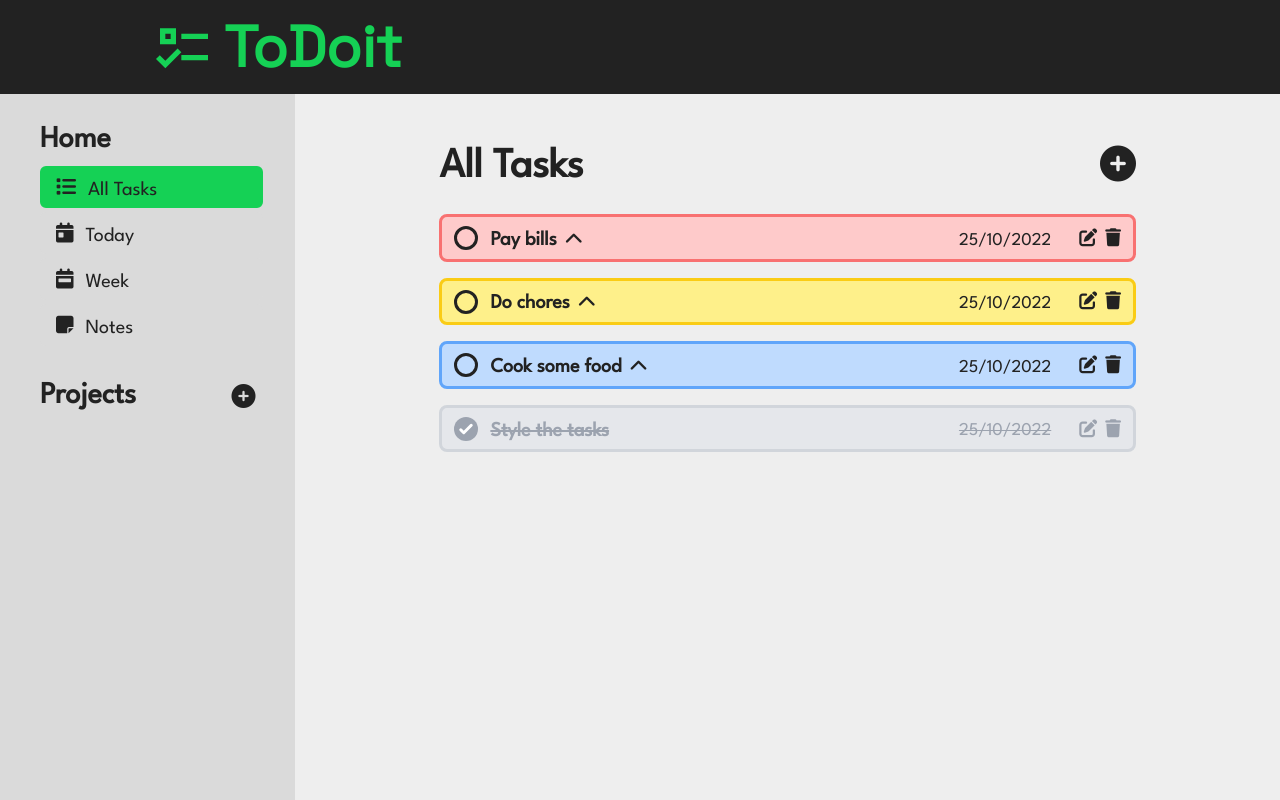
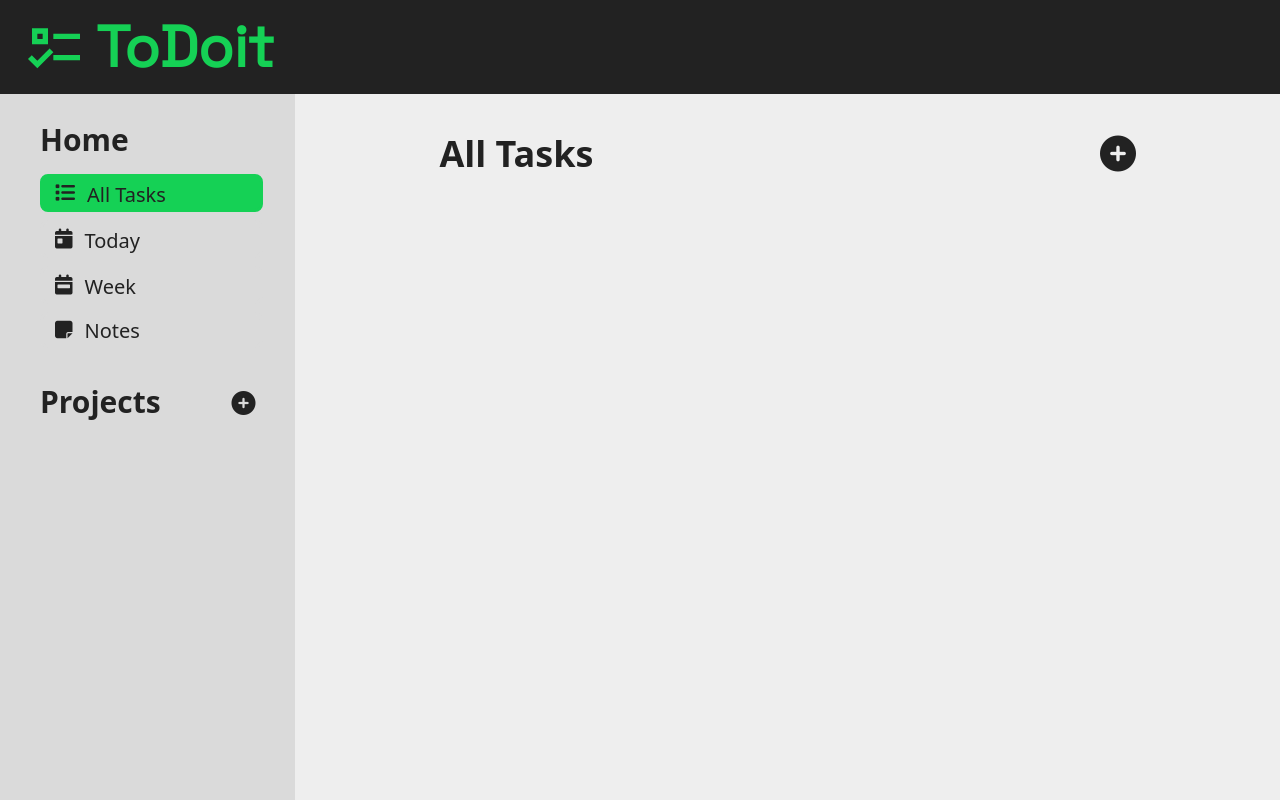
Before and after one commit to gozmansunday/todo-list-TOP, a website built with webpack: page dist/index.html in a window 1280 px wide. Built offline with nearby package versions, Linux system fonts and the light colour scheme.

Commit message:
Update index.html

```diff
--- a/dist/index.html
+++ b/dist/index.html
@@ -8,9 +8,11 @@
     <title>ToDoit</title>
 
   </head>
-  <body class="grid grid-rows-[1fr_11fr] h-screen md:grid-rows-[2fr_15fr]">
+  <body class="grid grid-rows-[1fr_11fr] h-screen lg:grid-rows-[2fr_15fr]">
+
+    <!-- HEADER -->
     <header class="bg-dark text-brand font-grotesk">
-      <div class="container mx-auto px-3 flex items-center gap-2 h-full md:px-0">
+      <div class="px-2 flex items-center gap-2 h-full md:px-6">
         <svg xmlns="http://www.w3.org/2000/svg" viewBox="0 0 24 24" class="fill-brand w-16"><path d="M3,5H9V11H3V5M5,7V9H7V7H5M11,7H21V9H11V7M11,15H21V17H11V15M5,20L1.5,16.5L2.91,15.09L5,17.17L9.59,12.59L11,14L5,20Z"/></svg>
         <h1 class="text-[2.5rem] mt-0.5 font-bold md:text-[3.6rem] md:mt-0">
           ToDoit
@@ -18,57 +20,64 @@
       </div>
     </header>
 
-    <main class="lg:grid grid-cols-[3fr_10fr] font-spartan text-dark">
-      <!-- Side Bar -->
-      <div class="hidden bg-mid lg:flex flex-col gap-7 pl-10 pr-8 py-7">
-        <div class="space-y-2">
+    <main class="lg:grid grid-cols-[3fr_10fr] font-dm text-dark">
+      <!-- SIDE BAR -->
+      <div class="hidden bg-mid lg:flex flex-col gap-8 pl-10 pr-8 py-7">
+        <!-- Home -->
+        <div class="space-y-4">
           <h2 class="text-3xl font-semibold">
             Home
           </h2>
-          <div class="space-y-1">
-            <div class="flex items-center gap-3 text-xl px-3 border-4 bg-brand border-brand rounded-md cursor-pointer lg:hover:border-brand">
+          <div class="space-y-2">
+            <div class="flex items-center gap-3 text-xl px-3 border-[3px] bg-brand border-brand rounded-lg cursor-pointer lg:hover:border-brand">
               <i class="fa-solid fa-list"></i>
-              <h4 class="pt-1.5">
+              <h4 class="pt-1">
                 All Tasks
               </h4>
             </div>
-            <div class="flex items-center gap-3 text-xl px-3 border-4 border-mid rounded-md cursor-pointer lg:hover:border-brand">
+
+            <div class="flex items-center gap-3 text-xl px-3 border-[3px] border-mid rounded-lg cursor-pointer lg:hover:border-brand">
               <i class="fa-solid fa-calendar-day"></i>
-              <h4 class="pt-1.5">
+              <h4 class="pt-1">
                 Today
               </h4>
             </div>
-            <div class="flex items-center gap-3 text-xl px-3 border-4 border-mid rounded-md cursor-pointer lg:hover:border-brand">
+
+            <div class="flex items-center gap-3 text-xl px-3 border-[3px] border-mid rounded-lg cursor-pointer lg:hover:border-brand">
               <i class="fa-solid fa-calendar-week"></i>
-              <h4 class="pt-1.5">
+              <h4 class="pt-1">
                 Week
               </h4>
             </div>
-            <div class="flex items-center gap-3 text-xl px-3 border-4 border-mid rounded-md cursor-pointer lg:hover:border-brand">
+
+            <div class="flex items-center gap-3 text-xl px-3 border-[3px] border-mid rounded-lg cursor-pointer lg:hover:border-brand">
               <i class="fa-solid fa-note-sticky"></i>
-              <h4 class="pt-1.5">
+              <h4 class="pt-0.5">
                 Notes
               </h4>
             </div>
           </div>
         </div>
 
+        <!-- Projects -->
         <div class="space-y-2 grid grid-rows-[2.75rem_17rem]">
           <div class="flex justify-between items-center text-3xl font-semibold pr-2">
             <h2>
               Projects
             </h2>
-            <i class="fa-solid fa-circle-plus text-2xl"></i>
+            <i class="fa-solid fa-circle-plus text-2xl pt-0.5"></i>
           </div>
-          <!-- <div class="space-y-1 overflow-auto">
-            <div class="flex items-center gap-3 text-xl px-3 border-4 border-mid rounded-md cursor-pointer lg:hover:border-brand">
-              <i class="fa-solid fa-angle-right"></i>
+
+          <!-- <div class="space-y-2 overflow-auto">
+            <div class="flex items-center gap-3 text-xl px-3 border-[3px] border-mid rounded-lg cursor-pointer lg:hover:border-brand">
+              <i class="fa-solid fa-caret-right"></i>
               <h4 class="pt-1">
                 School
               </h4>
             </div>
-            <div class="flex items-center gap-3 text-xl px-3 border-4 border-mid rounded-md cursor-pointer lg:hover:border-brand">
-              <i class="fa-solid fa-angle-right"></i>
+
+            <div class="flex items-center gap-3 text-xl px-3 border-[3px] border-mid rounded-lg cursor-pointer lg:hover:border-brand">
+              <i class="fa-solid fa-caret-right"></i>
               <h4 class="pt-1">
                 Chores
               </h4>
@@ -80,105 +89,107 @@
       <!-- Main Bar -->
       <div class="bg-light h-full p-4 md:py-10 md:px-36">
         <!-- Tasks Section -->
-        <div class="space-y-5">
+        <div class="space-y-6">
           <!-- Tasks Section Heading -->
-          <div class="flex items-center justify-between ">
-            <h2 class="text-[2.4rem] pt-2 leading-tight font-semibold md:text-[2.6rem]">
+          <div class="flex items-center justify-between">
+            <h2 class="text-4xl font-semibold">
               All Tasks
             </h2>
-            <i id="new-task-btn" class="fa-solid fa-circle-plus text-3xl transition duration-150 md:text-4xl lg:hover:scale-110"></i>
+            <i id="new-task-form-btn" class="fa-solid fa-circle-plus text-3xl transition duration-150 md:text-4xl lg:hover:scale-110"></i>
           </div>
 
-          <div class="space-y-3 md:space-y-4">
-            <div class="text-md flex justify-between items-center border-[3px] border-red-400 bg-red-200 rounded-lg px-3 py-1 transition duration-150 hover:bg-red-400 hover:scale-[1.02] md:text-lg">
-              <div class="flex gap-2">
-                <div class="pt-[0.2rem] md:pt-[0.12rem]">
-                  <input type="checkbox" class="finish-task border-[3px] border-dark rounded-full w-5 h-5 bg-transparent checked:text-dark focus:ring-0 focus:ring-offset-0 md:w-6 md:h-6">
+          <!-- Tasks -->
+          <div class="space-y-3.5">
+            <!-- <div class="text-sm flex justify-between items-center border-[3px] border-red-400 bg-red-200 rounded-lg px-3 py-0.5 transition duration-150 md:text-base">
+              <div class="flex gap-2 items-center">
+                <div class="">
+                  <input type="checkbox" class="finish-task border-[3px] border-dark rounded-full w-5 h-5 bg-transparent checked:text-dark focus:ring-0 focus:ring-offset-0">
                 </div>
-                <h4 class="text-lg font-semibold pt-1 ml-1 md:text-xl">Pay bills</h4>
-                <i class="fa-solid fa-chevron-up pt-[0.64rem] md:pt-[0.55rem]"></i>
+                <h4 class="text-lg font-semibold pt-0.5 ml-1">Pay bills</h4>
+                <i class="fa-solid fa-chevron-up text-sm pt-1.5"></i>
               </div>
-              <div class="flex gap-2">
-                <p class="pt-[0.32rem] md:pt-[0.35rem] mr-1 md:mr-3 lg:mr-5">25/10/2022</p>
-                <i class="fa-solid fa-pen-to-square  pt-[0.48rem]"></i>
-                <i class="fa-solid fa-trash pt-[0.48rem]"></i>
+              <div class="flex gap-2 items-center">
+                <p class="mr-4">25/10/2022</p>
+                <i class="fa-solid fa-pen-to-square text-sm"></i>
+                <i class="fa-solid fa-trash text-sm"></i>
               </div>
             </div>
 
-            <div class="text-md flex justify-between items-center border-[3px] border-yellow-400 bg-yellow-200 rounded-lg px-3 py-1 transition duration-150 hover:bg-yellow-400 hover:scale-[1.02] md:text-lg">
-              <div class="flex gap-2">
-                <div class="pt-[0.2rem] md:pt-[0.12rem]">
-                  <input type="checkbox" class="finish-task border-[3px] border-dark rounded-full w-5 h-5 bg-transparent checked:text-dark focus:ring-0 focus:ring-offset-0 md:w-6 md:h-6">
+            <div class="text-sm flex justify-between items-center border-[3px] border-yellow-400 bg-yellow-200 rounded-lg px-3 py-0.5 transition duration-150 md:text-base">
+              <div class="flex gap-2 items-center">
+                <div class="">
+                  <input type="checkbox" class="finish-task border-[3px] border-dark rounded-full w-5 h-5 bg-transparent checked:text-dark focus:ring-0 focus:ring-offset-0">
                 </div>
-                <h4 class="text-lg font-semibold pt-1 ml-1 md:text-xl">Do chores</h4>
-                <i class="fa-solid fa-chevron-up pt-[0.64rem] md:pt-[0.55rem]"></i>
+                <h4 class="text-lg font-semibold pt-0.5 ml-1">Tweet #100days</h4>
+                <i class="fa-solid fa-chevron-up text-sm pt-1.5"></i>
               </div>
-              <div class="flex gap-2">
-                <p class="pt-[0.32rem] md:pt-[0.35rem] mr-1 md:mr-3 lg:mr-5">25/10/2022</p>
-                <i class="fa-solid fa-pen-to-square  pt-[0.48rem]"></i>
-                <i class="fa-solid fa-trash pt-[0.48rem]"></i>
+              <div class="flex gap-2 items-center">
+                <p class="mr-4">25/10/2022</p>
+                <i class="fa-solid fa-pen-to-square text-sm"></i>
+                <i class="fa-solid fa-trash text-sm"></i>
               </div>
             </div>
 
-            <div class="text-md flex justify-between items-center border-[3px] border-blue-400 bg-blue-200 rounded-lg px-3 py-1 transition duration-150 hover:bg-blue-400 hover:scale-[1.02] md:text-lg">
-              <div class="flex gap-2">
-                <div class="pt-[0.2rem] md:pt-[0.12rem]">
-                  <input type="checkbox" class="finish-task border-[3px] border-dark rounded-full w-5 h-5 bg-transparent checked:text-dark focus:ring-0 focus:ring-offset-0 md:w-6 md:h-6">
+            <div class="text-sm flex justify-between items-center border-[3px] border-blue-400 bg-blue-200 rounded-lg px-3 py-0.5 transition duration-150 md:text-base">
+              <div class="flex gap-2 items-center">
+                <div class="">
+                  <input type="checkbox" class="finish-task border-[3px] border-dark rounded-full w-5 h-5 bg-transparent checked:text-dark focus:ring-0 focus:ring-offset-0">
                 </div>
-                <h4 class="text-lg font-semibold pt-1 ml-1 md:text-xl">Cook some food</h4>
-                <i class="fa-solid fa-chevron-up pt-[0.64rem] md:pt-[0.55rem]"></i>
+                <h4 class="text-lg font-semibold pt-0.5 ml-1">Chat her up</h4>
+                <i class="fa-solid fa-chevron-up text-sm pt-1.5"></i>
               </div>
-              <div class="flex gap-2">
-                <p class="pt-[0.32rem] md:pt-[0.35rem] mr-1 md:mr-3 lg:mr-5">25/10/2022</p>
-                <i class="fa-solid fa-pen-to-square  pt-[0.48rem]"></i>
-                <i class="fa-solid fa-trash pt-[0.48rem]"></i>
+              <div class="flex gap-2 items-center">
+                <p class="mr-4">25/10/2022</p>
+                <i class="fa-solid fa-pen-to-square text-sm"></i>
+                <i class="fa-solid fa-trash text-sm"></i>
               </div>
             </div>
 
-            <div class="text-md flex justify-between items-center border-[3px] border-gray-300 bg-gray-200 text-gray-400 rounded-lg px-3 py-1 transition duration-150 md:text-lg">
-              <div class="flex gap-2">
-                <div class="pt-[0.2rem] md:pt-[0.12rem]">
-                  <input type="checkbox" checked class="finish-task border-[3px] border-dark rounded-full w-5 h-5 bg-transparent checked:text-gray-400 focus:ring-0 focus:ring-offset-0 md:w-6 md:h-6">
+            <div class="text-sm flex justify-between items-center border-[3px] border-gray-300 bg-gray-200 text-gray-400 rounded-lg px-3 py-0.5 transition duration-150 md:text-base">
+              <div class="flex gap-2 items-center">
+                <div class="">
+                  <input type="checkbox" checked class="finish-task border-[3px] border-dark rounded-full w-5 h-5 bg-transparent checked:text-gray-400 focus:ring-0 focus:ring-offset-0">
                 </div>
-                <h4 class="text-lg line-through font-semibold pt-1 ml-1 md:text-xl">Style the tasks</h4>
-                <i class="hidden fa-solid fa-chevron-up pt-[0.64rem] md:pt-[0.55rem]"></i>
+                <h4 class="text-lg line-through font-semibold pt-0.5 ml-1">Learn JS</h4>
+                <i class="fa-solid fa-chevron-up invisible text-sm pt-1.5"></i>
               </div>
-              <div class="flex gap-2">
-                <p class="line-through pt-[0.32rem] md:pt-[0.35rem] mr-1 md:mr-3 lg:mr-5">25/10/2022</p>
-                <i class="fa-solid fa-pen-to-square  pt-[0.48rem]"></i>
-                <i class="fa-solid fa-trash pt-[0.48rem]"></i>
+              <div class="flex gap-2 items-center">
+                <p class="mr-4 line-through">25/10/2022</p>
+                <i class="fa-solid fa-pen-to-square invisible text-sm"></i>
+                <i class="fa-solid fa-trash text-dark text-sm"></i>
               </div>
             </div>
-          </div>
+          </div> -->
 
         </div>
       </div>
 
-      <!-- New Task Form -->
-      <!-- Form Overlay -->
-<!--
-      <div id="form-overlay" class="bg-black/60 fixed top-0 right-0 bottom-0 left-0 flex justify-center items-center">
-        <div id="form-container" class="bg-mid space-y-4 rounded-md px-6 pt-5 pb-8 w-[22rem] shadow-card md:w-[26rem]">
+      <!-- MODAL -->
+      <div id="modal" class="hidden justify-center items-center bg-black/60 fixed top-0 right-0 bottom-0 left-0">
+
+        <!-- New Task Form -->
+        <div id="new-task-form" class="hidden bg-mid border-4 border-dark space-y-4 rounded-2xl px-6 pt-3 pb-7 w-[22rem] shadow-card md:w-[26rem]">
           <div class="flex items-center justify-between">
-            <h3 class="text-[1.75rem] leading-none font-semibold">Add New Task</h3>
-            <i id="form-close-btn" class="fa-solid fa-xmark text-[1.75rem] leading-none pb-1.5"></i>
+            <h3 class="text-3xl font-semibold">Add New Task</h3>
+            <i id="new-task-form-close-btn" class="fa-solid fa-xmark text-3xl"></i>
           </div>
+          <!-- Form Controls -->
           <form class="space-y-4">
             <div>
-              <label for="title" class="block text-xl leading-none">Title</label>
-              <input type="text" name="title" id="title" class="w-full border-[3px] border-dark/50 bg-mid px-2 pb-1 pt-1.5 text-md leading-none rounded transition duration-200 focus:ring-0 focus:border-dark">
+              <label for="title" class="block text-xl">Title</label>
+              <input type="text" name="title" id="title" class="w-full border-[3px] border-dark/50 bg-mid px-2 py-1 text-sm rounded-lg transition duration-200 focus:ring-0 focus:border-dark">
             </div>
             <div>
-              <label for="details" class="block text-xl leading-none">Details</label>
-              <textarea name="details" id="details" class="w-full border-[3px] border-dark/50 bg-mid px-2.5 pb-1.5 pt-2 h-16 -mb-2 text-md leading-none rounded transition duration-200 focus:ring-0 focus:border-dark"></textarea>
+              <label for="details" class="block text-xl">Details</label>
+              <textarea name="details" id="details" class="w-full border-[3px] border-dark/50 bg-mid px-2 py-1 h-16 -mb-2 text-sm rounded-lg transition duration-200 focus:ring-0 focus:border-dark"></textarea>
             </div>
             <div>
-              <label for="date" class="block text-xl leading-none">Due Date</label>
-              <input type="date" name="date" id="date" class="w-full border-[3px] border-dark/50 bg-mid px-2 pb-1 pt-1.5 text-md leading-none rounded transition duration-200 focus:ring-0 focus:border-dark">
+              <label for="date" class="block text-xl">Due Date</label>
+              <input type="date" name="date" id="date" class="w-full border-[3px] border-dark/50 bg-mid px-2 py-1 text-sm rounded-lg transition duration-200 focus:ring-0 focus:border-dark">
             </div>
             <div>
-              <label for="priority" class="block text-xl leading-none">Priority</label>
-              <select name="priority" id="priority" class="w-full border-[3px] border-dark/50 bg-mid px-2 pb-1 pt-1.5 text-md leading-none rounded transition duration-200 focus:ring-0 focus:border-dark">
+              <label for="priority" class="block text-xl">Priority</label>
+              <select name="priority" id="priority" class="w-full border-[3px] border-dark/50 bg-mid px-2 py-1 text-sm rounded-lg transition duration-200 focus:ring-0 focus:border-dark">
                 <option value="low" selected>
                   Low
                 </option>
@@ -191,22 +202,22 @@
               </select>
             </div>
             <div>
-              <label for="project" class="block text-xl leading-none">Project</label>
-              <select name="project" id="project" class="w-full border-[3px] border-dark/50 bg-mid px-2 pb-1 pt-1.5 text-md leading-none rounded transition duration-200 focus:ring-0 focus:border-dark">
+              <label for="project" class="block text-xl">Project</label>
+              <select name="project" id="project" class="w-full border-[3px] border-dark/50 bg-mid px-2 py-1 text-sm rounded-lg transition duration-200 focus:ring-0 focus:border-dark">
                 <option value="all tasks">
                   All Tasks
                 </option>
               </select>
             </div>
             <div>
-              <button class="w-full bg-dark text-light px-2.5 pb-2 pt-2.5 mt-4 text-lg leading-none rounded transition duration-200 lg:hover:scale-[1.03] lg:hover:shadow-card">
-                Add
+              <button class="w-full bg-dark text-light px-2.5 pb-2 pt-2.5 mt-4 text-lg rounded-lg transition duration-200 lg:hover:shadow-card">
+                Add Task
               </button>
             </div>
           </form>
         </div>
+
       </div>
-       -->
     </main>
 
     <script src="main.js"></script>
```
